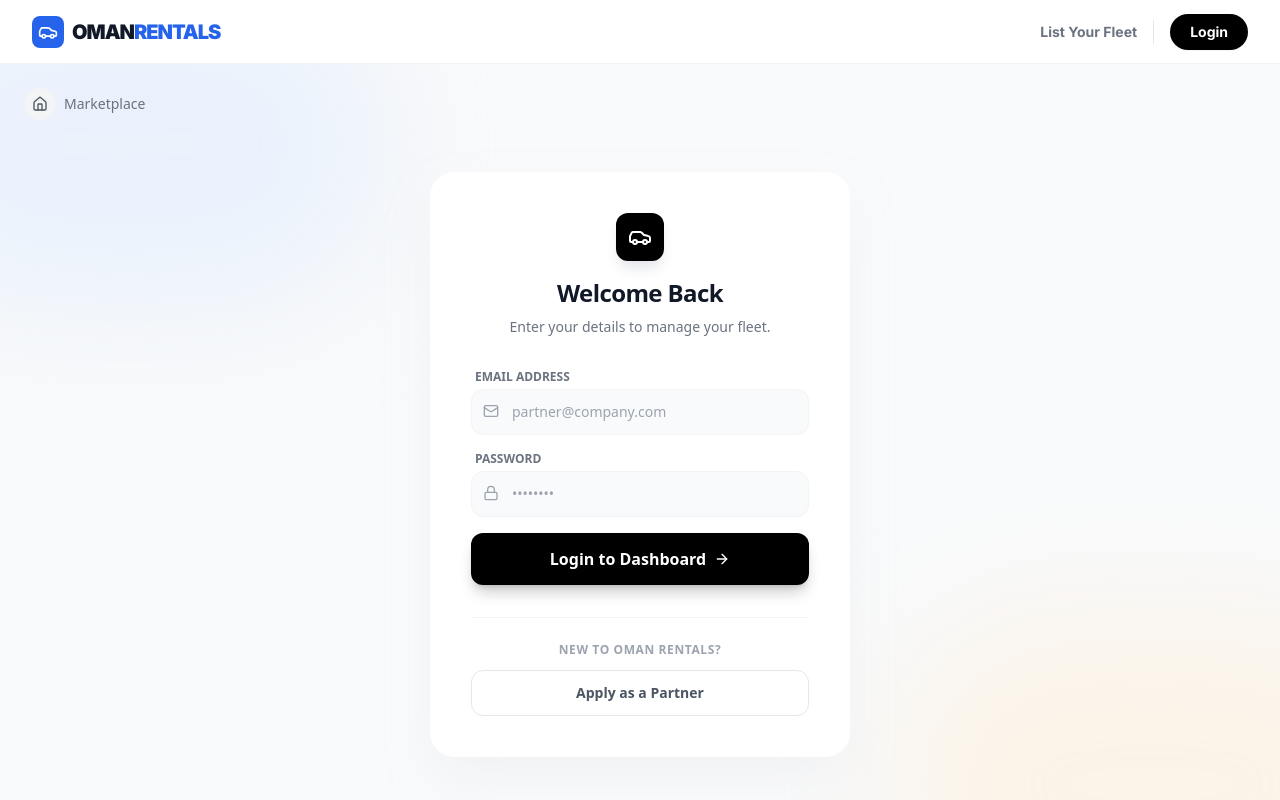
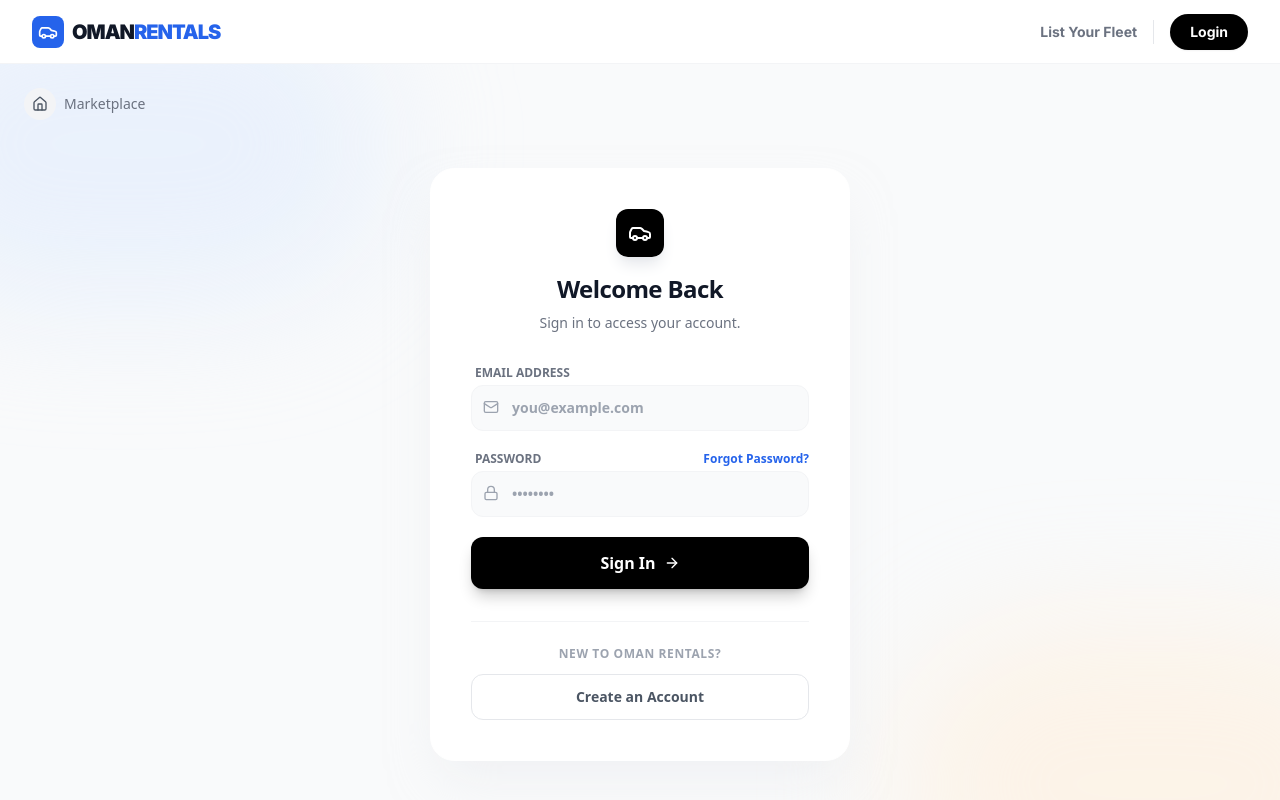
Before and after one commit to younis2819/Oman-rentals, a Next.js app: page /login in a window 1280 px wide. Shown: the top 800 px of the page. Built offline with nearby package versions, Linux system fonts and the light colour scheme; no server answers.

Commit message:
Darken login inputs and add forgot password link

```diff
--- /dev/null
+++ b/src/app/(app)/forgot-password/page.tsx
@@ -0,0 +1,72 @@
+'use client'
+
+import { useState } from 'react'
+import { createClient } from '@/utils/supabase/client'
+import { Loader2, Lock, CheckCircle } from 'lucide-react'
+import { useRouter } from 'next/navigation'
+
+export default function ResetPassword() {
+  const router = useRouter()
+  const [password, setPassword] = useState('')
+  const [loading, setLoading] = useState(false)
+  const [error, setError] = useState('')
+
+  const handleUpdate = async (e: React.FormEvent) => {
+    e.preventDefault()
+    setLoading(true)
+    setError('')
+
+    const supabase = createClient()
+
+    const { error } = await supabase.auth.updateUser({
+      password: password
+    })
+
+    if (error) {
+      setError(error.message)
+      setLoading(false)
+    } else {
+      // Success! Redirect to dashboard or home
+      router.push('/')
+    }
+  }
+
+  return (
+    <div className="min-h-screen bg-gray-50 flex items-center justify-center p-4 font-sans">
+      <div className="max-w-md w-full bg-white p-8 rounded-2xl shadow-sm border border-gray-100">
+        <h1 className="text-2xl font-extrabold text-gray-900 mb-2">Set New Password</h1>
+        <p className="text-gray-500 mb-6 text-sm">Please enter your new secure password.</p>
+
+        {error && (
+          <div className="bg-red-50 text-red-600 p-3 rounded-lg text-sm mb-4 border border-red-100">
+            {error}
+          </div>
+        )}
+
+        <form onSubmit={handleUpdate} className="space-y-4">
+          <div>
+            <label className="block text-xs font-bold text-gray-500 uppercase mb-1">New Password</label>
+            <div className="relative">
+              <Lock className="absolute left-3 top-3 w-4 h-4 text-gray-400" />
+              <input
+                type="password"
+                required
+                value={password}
+                onChange={(e) => setPassword(e.target.value)}
+                placeholder="Min 6 characters"
+                className="w-full pl-10 p-3 bg-gray-50 border border-gray-200 rounded-xl outline-none focus:ring-2 focus:ring-black/5 transition-all"
+              />
+            </div>
+          </div>
+
+          <button
+            disabled={loading}
+            className="w-full py-3 bg-black text-white rounded-xl font-bold hover:bg-gray-800 transition-all flex justify-center items-center gap-2"
+          >
+            {loading ? <Loader2 className="w-4 h-4 animate-spin" /> : 'Update Password'}
+          </button>
+        </form>
+      </div>
+    </div>
+  )
+}
--- a/src/app/(app)/login/page.tsx
+++ b/src/app/(app)/login/page.tsx
@@ -26,11 +26,11 @@ export default function LoginPage() {
           </div>
           <h1 className="text-2xl font-black text-gray-900 tracking-tight">Welcome Back</h1>
           <p className="text-gray-500 text-sm mt-2 font-medium">
-            Enter your details to manage your fleet.
+            Sign in to access your account.
           </p>
         </div>
 
-        {/* The Form */}
+        {/* The Form (Inputs are inside here) */}
         <LoginForm />
 
         {/* Register Link */}
@@ -42,7 +42,7 @@ export default function LoginPage() {
             href="/signup"
             className="block w-full py-3 rounded-xl border border-gray-200 text-gray-600 font-bold text-sm hover:border-black hover:text-black hover:bg-gray-50 transition-all"
           >
-            Apply as a Partner
+            Create an Account
           </Link>
         </div>
 
--- a/src/components/LoginForm.tsx
+++ b/src/components/LoginForm.tsx
@@ -3,6 +3,7 @@
 import { useState } from 'react'
 import { login } from '@/app/(app)/login/actions'
 import { Loader2, AlertCircle, ArrowRight, Lock, Mail } from 'lucide-react'
+import Link from 'next/link'
 
 export default function LoginForm() {
   const [isSubmitting, setIsSubmitting] = useState(false)
@@ -22,7 +23,7 @@ export default function LoginForm() {
   }
 
   return (
-    <form action={handleSubmit} className="space-y-4">
+    <form action={handleSubmit} className="space-y-5">
 
       {/* Email Input */}
       <div>
@@ -33,15 +34,26 @@ export default function LoginForm() {
               name="email"
               type="email"
               required
-              placeholder="partner@company.com"
-              className="w-full pl-10 pr-4 py-3 bg-gray-50 rounded-xl border border-gray-100 outline-none focus:ring-2 focus:ring-black/5 focus:border-black/10 text-sm font-medium transition-all"
+              placeholder="you@example.com"
+              // 👇 Added 'text-gray-900' for dark typing color
+              className="w-full pl-10 pr-4 py-3 bg-gray-50 rounded-xl border border-gray-100 outline-none focus:ring-2 focus:ring-black/5 focus:border-black/10 text-sm font-bold text-gray-900 placeholder:text-gray-400 transition-all"
             />
         </div>
       </div>
 
       {/* Password Input */}
       <div>
-        <label className="text-xs font-bold text-gray-500 uppercase mb-1 block ml-1">Password</label>
+        {/* 👇 Flex container for Label + Forgot Password Link */}
+        <div className="flex items-center justify-between mb-1 ml-1">
+            <label className="text-xs font-bold text-gray-500 uppercase">Password</label>
+            <Link
+              href="/forgot-password"
+              className="text-xs font-bold text-blue-600 hover:text-blue-800 hover:underline transition-colors"
+            >
+              Forgot Password?
+            </Link>
+        </div>
+
         <div className="relative group">
             <Lock className="absolute left-3 top-3.5 w-4 h-4 text-gray-400 group-focus-within:text-blue-600 transition-colors" />
             <input
@@ -49,7 +61,8 @@ export default function LoginForm() {
               type="password"
               required
               placeholder="••••••••"
-              className="w-full pl-10 pr-4 py-3 bg-gray-50 rounded-xl border border-gray-100 outline-none focus:ring-2 focus:ring-black/5 focus:border-black/10 text-sm font-medium transition-all"
+              // 👇 Added 'text-gray-900' here too
+              className="w-full pl-10 pr-4 py-3 bg-gray-50 rounded-xl border border-gray-100 outline-none focus:ring-2 focus:ring-black/5 focus:border-black/10 text-sm font-bold text-gray-900 placeholder:text-gray-400 transition-all"
             />
         </div>
       </div>
@@ -73,7 +86,7 @@ export default function LoginForm() {
             </>
         ) : (
             <>
-                Login to Dashboard <ArrowRight className="w-4 h-4" />
+                Sign In <ArrowRight className="w-4 h-4" />
             </>
         )}
       </button>
```
